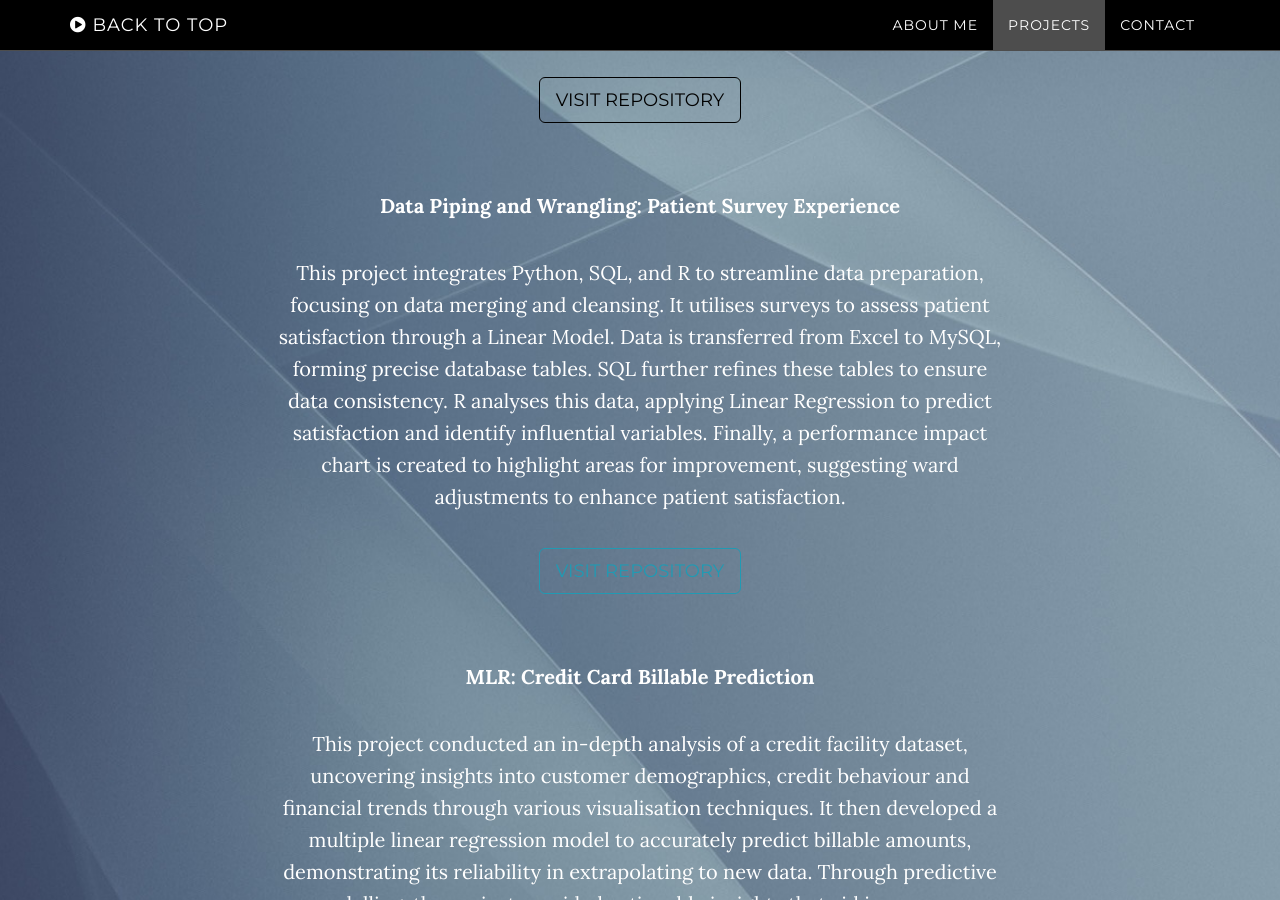
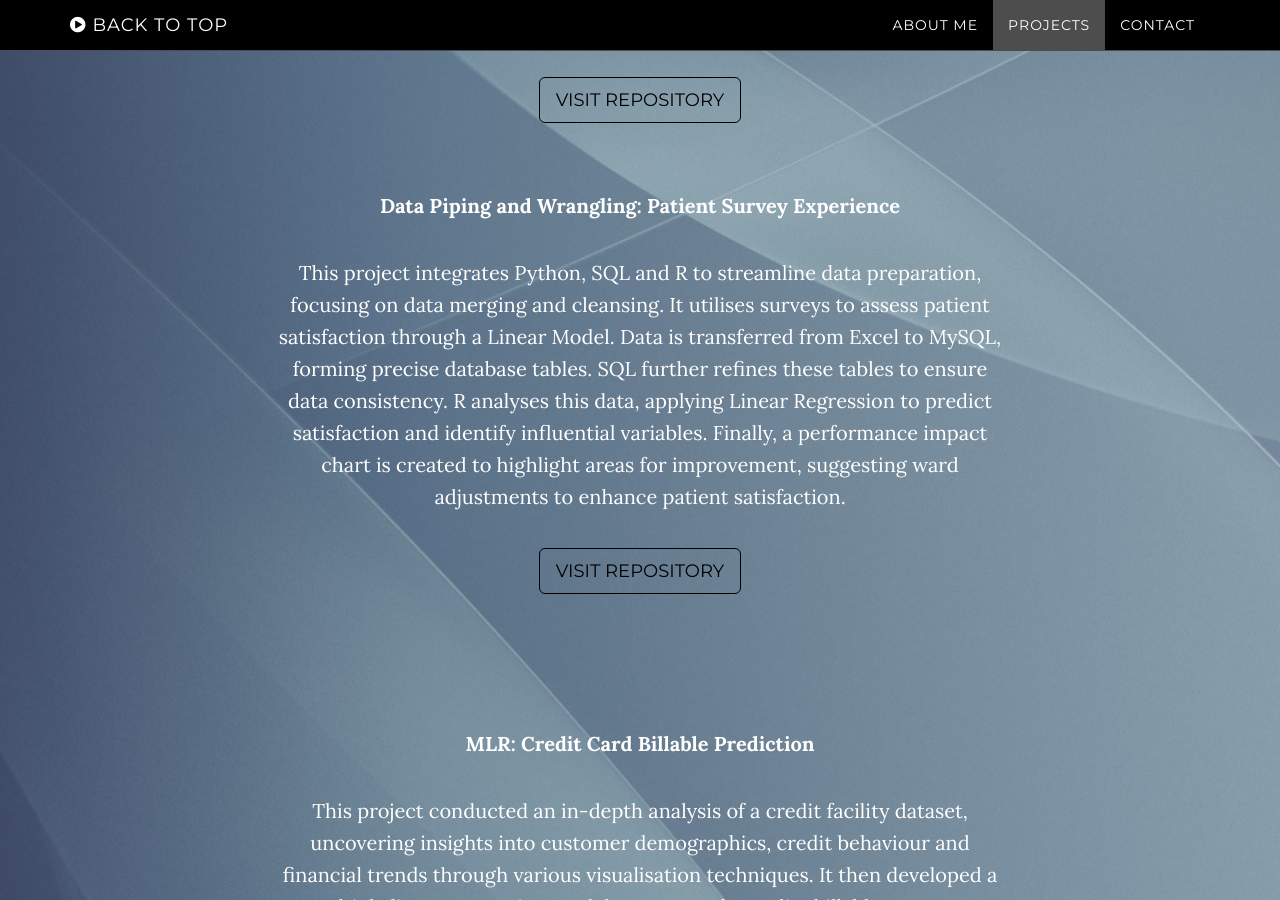
Before and after one commit to Md-Khid/Md-Khid, a Jekyll site: the page built from index.html, in a window 1280 px wide and 900 px high, scrolled down 2623 px. Built offline with Jekyll 4.4.1, drawn with Linux system fonts in a browser that asks for light colours.

Commit message:
Update download.html

```diff
--- a/_includes/download.html
+++ b/_includes/download.html
@@ -29,13 +29,14 @@
            <a href="https://github.com/Md-Khid/COVID-19_Country_Grouping" class="btn btn-default btn-lg" style="color: black; border-color: black;">Visit Repository</a>
             <p>&nbsp;</p>
             <p style="font-size: 20px;"><strong>Data Piping and Wrangling: Patient Survey Experience</strong></p>
-            <p>This project integrates Python, SQL, and R to streamline data preparation, focusing on data merging and
+            <p>This project integrates Python, SQL and R to streamline data preparation, focusing on data merging and
               cleansing. It utilises surveys to assess patient satisfaction through a Linear Model. Data is transferred
               from Excel to MySQL, forming precise database tables. SQL further refines these tables to ensure data consistency.
               R analyses this data, applying Linear Regression to predict satisfaction and identify influential variables.
               Finally, a performance impact chart is created to highlight areas for improvement, suggesting ward adjustments to
               enhance patient satisfaction.</p>
-            <a href="https://github.com/Md-Khid/Data_Piping_and_Wrangling_Patient_Survey_Experience" class="btn btn-default btn-lg">Visit Repository</a>
+            <a href="https://github.com/Md-Khid/Data_Piping_and_Wrangling_Patient_Survey_Experience" class="btn btn-default btn-lg" style="color: black; border-color: black;">Visit Repository</a>
+            <p>&nbsp;</p>
             <p>&nbsp;</p>
             <p style="font-size: 20px;"><strong>MLR: Credit Card Billable Prediction</strong></p>
             <p>This project conducted an in-depth analysis of a credit facility dataset, uncovering insights into customer
@@ -44,7 +45,7 @@
               extrapolating to new data. Through predictive modelling, the project provided actionable insights that aid in
               resource allocation, risk assessment and strategic planning, thereby enhancing the efficiency and performance
               of credit facilities.</p>
-            <a href="https://github.com/Md-Khid/MLR_Credit_Card_Billable_Prediction" class="btn btn-default btn-lg">Visit Repository</a>
+            <a href="https://github.com/Md-Khid/MLR_Credit_Card_Billable_Prediction" class="btn btn-default btn-lg" style="color: black; border-color: black;">Visit Repository</a>
             <p>&nbsp;</p>
             <p style="font-size: 20px;"><strong>ANN: Loan Status Prediction</strong></p>
             <p>This project employs an Artificial Neural Network (ANN) to predict customer default risks within a dataset of
@@ -53,7 +54,7 @@
               outliers. The model’s performance is assessed using metrics such as accuracy, precision, recall, F1 score and
               AUC-ROC curve analysis. Additionally, the importance of predictors is evaluated to interpret the model’s
               decision-making process, thereby contributing to improved risk assessment strategies.</p>
-            <a href="https://github.com/Md-Khid/ANN_Loan_Status_Prediction" class="btn btn-default btn-lg">Visit Repository</a>
+            <a href="https://github.com/Md-Khid/ANN_Loan_Status_Prediction" class="btn btn-default btn-lg" style="color: black; border-color: black;">Visit Repository</a>
           <p>&nbsp;</p>
             <p style="font-size: 20px;"><strong>Civil Conflict And Food Aid</strong></p>
             <p>This project analyses governance, food aid and conflict dynamics in Sub-Saharan Africa using data analysis
@@ -62,7 +63,7 @@
               conflicts. Emphasising the complexity of aid distribution's impact on conflict escalation, the project aims
               to deepen understanding and propose strategies for mitigating conflicts and fostering sustainable development
               in the region.</p>
-            <a href="https://github.com/Md-Khid/Civil_Conflict_And_Food_Aid" class="btn btn-default btn-lg">Visit Repository</a>
+            <a href="https://github.com/Md-Khid/Civil_Conflict_And_Food_Aid" class="btn btn-default btn-lg" style="color: black; border-color: black;">Visit Repository</a>
           </div>
         </div>
       </div>
```
